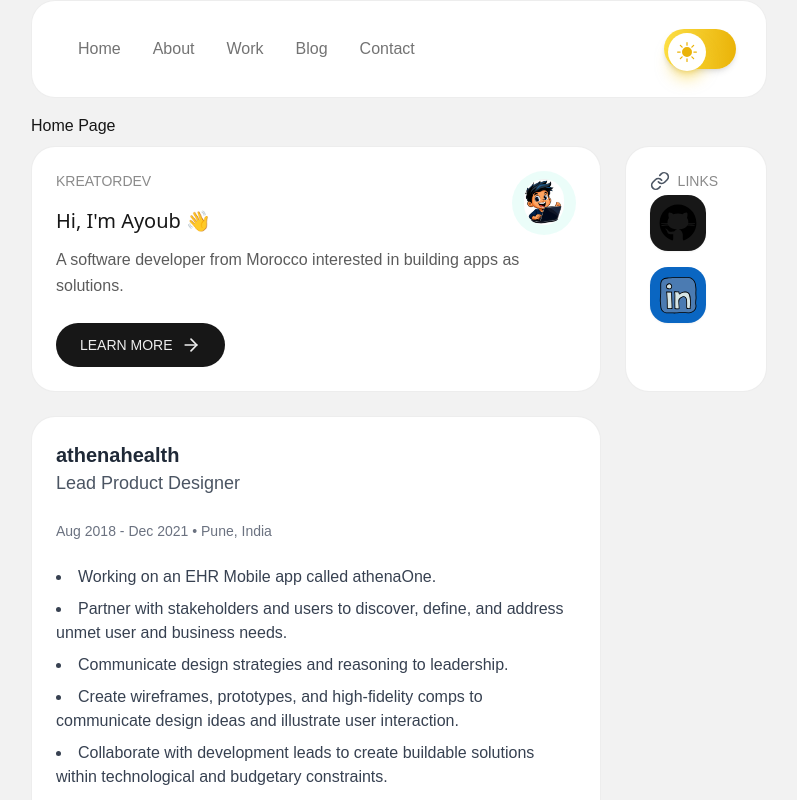
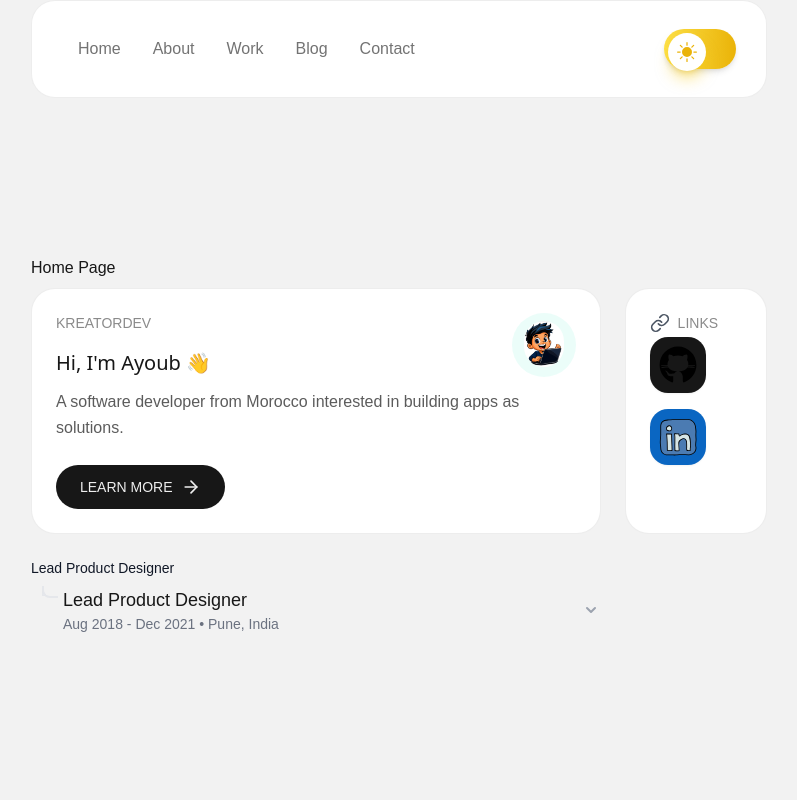
Before and after one commit to knightmate/myhome, a Next.js app: page / in a window 1280 px wide. Shown: the top 800 px of the page, without its empty margins (241-1038 px from the left). Built offline with nearby package versions, Linux system fonts and the light colour scheme.

Commit message:
experice card enhanced

```diff
--- /dev/null
+++ b/src/components/ExperienceCard/company-header.tsx
@@ -0,0 +1,24 @@
+import React from "react";
+
+interface CompanyTitleProps {
+  title: string; // The company or title name to display
+  href?: string; // Optional link to navigate to
+  className?: string; // Optional custom styles
+}
+
+const CompanyTitle: React.FC<CompanyTitleProps> = ({ title, href, className }) => {
+    return (
+      <div className="flex flex-col group/company">
+        <p
+          onClick={() => href && window.open(href, "_blank")}
+          className={`text-gray-900 dark:text-gray-100 font-normal text-sm truncate ${
+            href ? "group-hover/company:underline cursor-pointer" : ""
+          } ${className}`}
+        >
+          {title}
+        </p>
+      </div>
+    );
+  };
+
+export default CompanyTitle;
--- /dev/null
+++ b/src/components/ExperienceCard/connecting-line.tsx
@@ -0,0 +1,17 @@
+import React from "react";
+
+interface ConnectingLineProps {
+  color: string; // Dynamic color for the line
+  position?: string; // Optional positioning (default is `-left-[21px]`)
+}
+
+const ConnectingLine: React.FC<ConnectingLineProps> = ({ color, position = "-left-[21px]" }) => {
+  return (
+    <div
+
+      style={{ borderColor: color,border:"1px solid red" }}
+    ></div>
+  );
+};
+
+export default ConnectingLine;
--- /dev/null
+++ b/src/components/ExperienceCard/emp-position-card.tsx
@@ -0,0 +1,52 @@
+import React, { useState } from "react";
+import SkillTag from "../TagChip";
+interface PositionDetailsProps {
+  title: string; // Job title
+  joinDate: string; // Start date
+  endDate: string; // End date
+  location: string; // Job location
+  employmentType?: string; // Full-time, Part-time, etc.
+  isExpanded?: boolean; // Whether the details should be expanded initially
+}
+
+const PositionDetails: React.FC<PositionDetailsProps> = ({
+  title,
+  joinDate,
+  endDate,
+  location,
+  employmentType = "Full-time",
+
+}) => {
+
+  return (
+    <div
+       className="w-full flex items-center relative p-0 text-left cursor-pointer"
+      role="button"
+    >
+      {/* Main Row */}
+      <div className="w-full flex flex-col gap-2">
+        <div className="flex items-center justify-between w-full">
+          <div className="w-full flex flex-col gap-1">
+            {/* Job Title */}
+            <div className="flex items-center gap-2">
+              <p className="text-gray-900 dark:text-gray-100 font-semibold text-sm">
+                {title}
+              </p>
+            </div>
+            {/* Job Details */}
+            <p className="text-gray-500 dark:text-gray-400 font-normal text-xs">
+              <strong>
+                {joinDate} - {endDate}{" "}
+                <span className="font-normal capitalize">• {location}</span>{" "}
+                <span className="font-normal capitalize">• {employmentType}</span>
+              </strong>
+            </p>
+          </div>
+        </div>
+ </div>
+
+    </div>
+  );
+};
+
+export default PositionDetails;
--- a/src/components/ExperienceCard/index.tsx
+++ b/src/components/ExperienceCard/index.tsx
@@ -1,76 +1,98 @@
-import React from "react";
-import Head from "next/head";
+'use client'
+
+import React, { useRef, useState } from "react";
+import { HiChevronDown } from "react-icons/hi";
 import Card from "../card";
 import SkillTag from "../TagChip";
+import CompanyTitle from "./company-header";
+import ConnectingLine from "./connecting-line";
 
-interface ExperienceCardProps {
-  company: string;
+interface ExpandableProps {
   title: string;
-  joinDate: string; // E.g., "Aug 2018"
-  endDate: string; // E.g., "Dec 2021" or "Present"
+  working: string[];
+  skills: string[];
+  joinDate: string;
+  endDate: string;
   location: string;
-  working: string[]; // List of work responsibilities
-  skills: string[]; // List of skills
 }
 
-const ExperienceCard: React.FC<ExperienceCardProps> = ({
-  company,
+const Expandable: React.FC<ExpandableProps> = ({
   title,
+  working,
+  skills,
   joinDate,
   endDate,
   location,
-  working,
-  skills,
 }) => {
+  const [isExpanded, setIsExpanded] = useState(false);
+  const contentRef = useRef<HTMLDivElement>(null);
+
   return (
-    <>
-      {/* Meta Data for SEO */}
-      <Head>
-        <title>{`${title} at ${company}`}</title>
-        <meta
-          name="description"
-          content={`${title} at ${company} from ${joinDate} to ${endDate}. Worked on key projects and used skills like ${skills.join(
-            ", "
-          )}.`}
+
+    <div className="w-full">
+      {/* Header Section */}
+      <CompanyTitle
+      title={title}
       />
-      </Head>
 
-      {/* Experience Card */}
- <Card className="gap-6">
-         {/* Company and Role */}
-        <div className="flex flex-col">
-          <h2 className="text-xl font-semibold text-gray-800 dark:text-white">
-            {company}
-          </h2>
-          <p className="text-lg font-medium text-gray-600 dark:text-gray-300">
-            {title}
-          </p>
-        </div>
+     <div className="w-full  pt-2 relative pl-8">
+     <div class="absolute w-0.5 bg-gray-200 h-[10px] left-[11px]"></div>
+     {/* <div class="w-4 h-3 border-l-2 border-b-2 rounded-bl-lg absolute -left-[21px] border-gray-200"></div> */}
+      <div className="    relative">
+             <div class="w-4 h-3 border-l-2 border-b-2 rounded-bl-lg absolute -left-[21px] border-gray-200"></div>
 
-        {/* Date and Location */}
-        <div className="text-sm text-gray-500 dark:text-gray-400">
-          <p>
+      <div className="flex flex-row w-full items-center">
+        <div>
+          <h3 className="text-lg font-medium">{title}</h3>
+          <p className="text-sm text-gray-500">
             {joinDate} - {endDate} • {location}
           </p>
         </div>
+        <div
+          onClick={() => setIsExpanded(!isExpanded)}
+          className="ml-auto cursor-pointer text-gray-400 hover:text-black transition-colors duration-300"
+        >
+          <HiChevronDown
+            className={`w-5 h-5 transform transition-transform duration-300 ${
+              isExpanded ? "rotate-180" : ""
+            }`}
+          />
+        </div>
+      </div>
 
+      {/* Expandable Content */}
+      <div
+        ref={contentRef}
+        style={{
+          maxHeight: isExpanded
+            ? `${contentRef.current?.scrollHeight}px`
+            : "0px",
+          opacity: isExpanded ? 1 : 0,
+        }}
+        className="overflow-hidden transition-all duration-500 ease-in-out"
+      >
+        <div className="mt-4">
           {/* Work Details */}
-        <ul className="list-disc list-inside space-y-2 text-gray-700 dark:text-gray-300">
+          <ul className="list-disc pl-5 space-y-2 text-gray-700 dark:text-gray-300">
             {working.map((item, index) => (
               <li key={index}>{item}</li>
             ))}
           </ul>
 
-        {/* Skills */}
-        <div className="flex flex-wrap gap-2">
+          {/* Skills Section */}
+          <div className="flex flex-wrap gap-2 mt-4">
             {skills.map((skill, index) => (
-        <SkillTag key={index} skill={skill} />
+               <SkillTag key={index} skill={skill}/>
             ))}
           </div>
+        </div>
+      </div>
+      </div>
+     </div>
 
-      </Card>
-    </>
+    </div>
+
   );
 };
 
-export default ExperienceCard;
+export default Expandable;
--- /dev/null
+++ b/src/components/ExperienceCard/work-detail.tsx
@@ -0,0 +1,39 @@
+import React from "react";
+
+interface WorkDetailsProps {
+  items: (string | { text: string; href?: string })[]; // Each item can be plain text or an object with a link
+}
+
+const WorkDetails: React.FC<WorkDetailsProps> = ({ items }) => {
+  return (
+    <div
+      className="break-words text-gray-900 dark:text-gray-300 leading-4 pt-2 sm:leading-6 text-xs sm:text-sm job-description cursor-pointer"
+      role="none"
+    >
+      <ul className="list-disc break-word pl-6 space-y-2">
+        {items.map((item, index) => (
+          <li key={index}>
+            <p>
+              {typeof item === "string" ? (
+                item
+              ) : item.href ? (
+                <div
+                //   href={item.href}
+                  target="_blank"
+                  rel="noreferrer"
+                  className="text-green-500 hover:underline"
+                >
+                  {item.text}
+                </div>
+              ) : (
+                item.text
+              )}
+            </p>
+          </li>
+        ))}
+      </ul>
+    </div>
+  );
+};
+
+export default WorkDetails;
```
Lines whose indentation alone changed are shown as unchanged.
